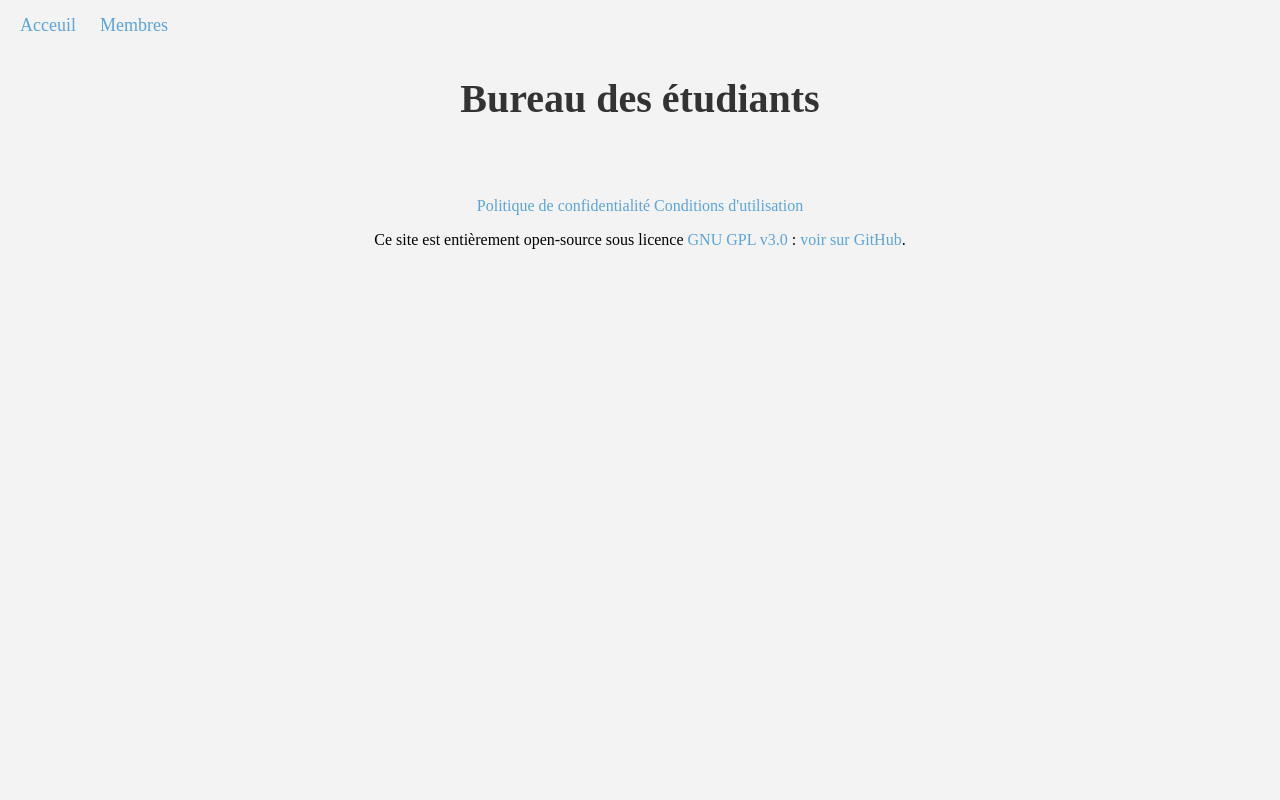
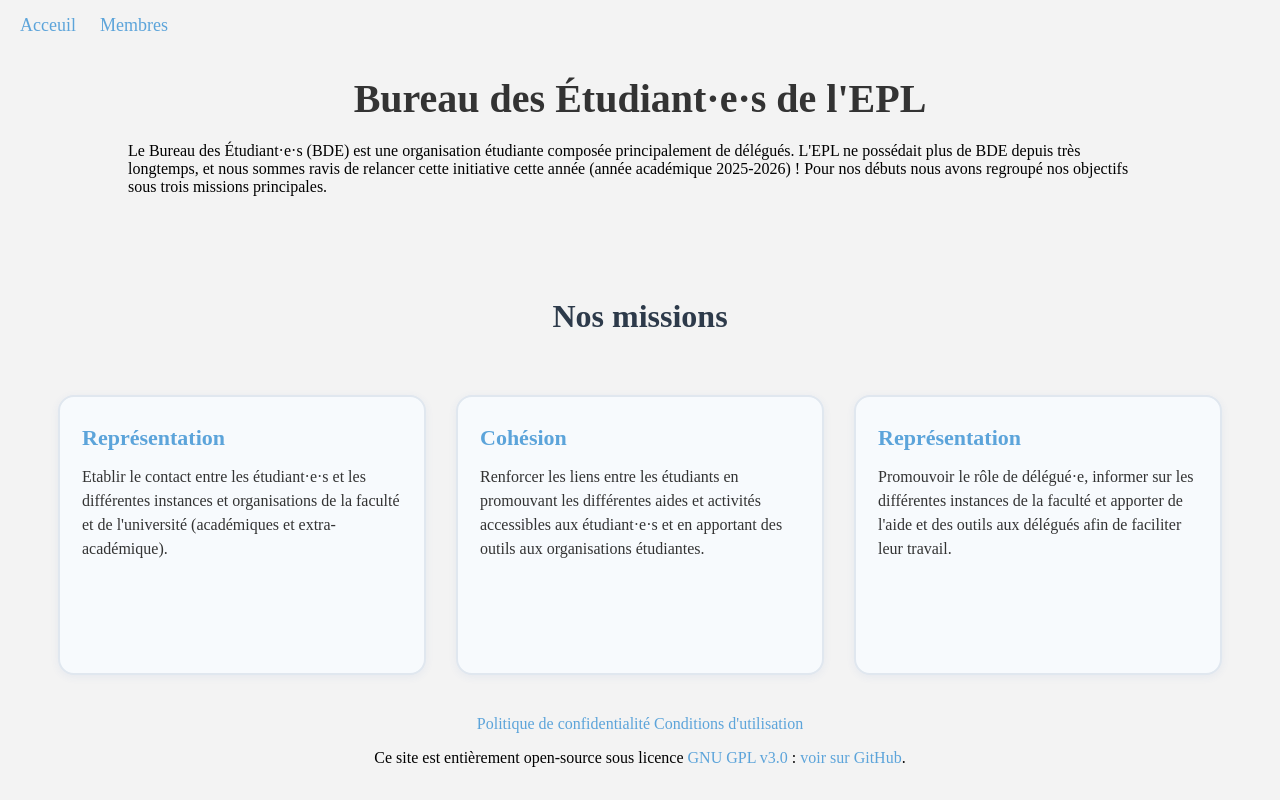
Before and after one commit to Piwy-dev/bde-epl-site, a Flask app: page /home in a window 1280 px wide. Run offline with Flask 3, Linux system fonts and the light colour scheme.

Commit message:
adding mission

```diff
--- a/app/static/css/home.css
+++ b/app/static/css/home.css
@@ -66,3 +66,52 @@
     color: #333;
     margin: 0 0 20px 0;
 }
+
+.missions {
+    display: flex;
+    justify-content: center;
+    gap: 30px;
+    margin: 40px 0;
+    flex-wrap: wrap;
+}
+
+.missions h2 {
+    width: 100%;
+    text-align: center;
+    font-size: 32px;
+    margin-bottom: 30px;
+    color: #2d3a4a;
+}
+
+.mission {
+    background: #f7fafd;
+    border: 2px solid #e0e7ef;
+    border-radius: 16px;
+    box-shadow: 0 2px 8px rgba(60, 100, 180, 0.07);
+    padding: 28px 22px;
+    width: 320px;
+    min-height: 220px;
+    display: flex;
+    flex-direction: column;
+    align-items: flex-start;
+    transition: box-shadow 0.2s;
+}
+
+.mission:hover {
+    box-shadow: 0 4px 16px rgba(60, 100, 180, 0.13);
+    border-color: #5ca4da;
+}
+
+.mission h3 {
+    margin-top: 0;
+    margin-bottom: 14px;
+    font-size: 22px;
+    color: #5ca4da;
+}
+
+.mission p {
+    margin: 0;
+    color: #333;
+    font-size: 16px;
+    line-height: 1.5;
+}
--- a/app/templates/home.html
+++ b/app/templates/home.html
@@ -20,7 +20,24 @@
     </div>
 
     <div class="home">
-        <h1 id="main-title">Bureau des étudiants</h1>
+        <h1 id="main-title">Bureau des Étudiant·e·s de l'EPL</h1>
+        <p id="description">Le Bureau des Étudiant·e·s (BDE) est une organisation étudiante composée principalement de délégués. L'EPL ne possédait plus de BDE depuis très longtemps, et nous sommes ravis de relancer cette initiative cette année (année académique 2025-2026) ! Pour nos débuts nous avons regroupé nos objectifs sous trois missions principales.</p>
+    </div>
+
+    <div class="missions">
+        <h2>Nos missions</h2>
+        <div class="mission" id="missions-1">
+            <h3>Représentation</h3>
+            <p>Etablir le contact entre les étudiant·e·s et les différentes instances et organisations de la faculté et de l'université (académiques et extra-académique).</p>
+        </div>
+        <div class="mission" id="missions-2">
+            <h3>Cohésion</h3>
+            <p>Renforcer les liens entre les étudiants en promouvant les différentes aides et activités accessibles aux étudiant·e·s et en apportant des outils aux organisations étudiantes.</p>
+        </div>
+        <div class="mission" id="missions-3">
+            <h3>Représentation</h3>
+            <p>Promouvoir le rôle de délégué·e, informer sur les différentes instances de la faculté et apporter de l'aide et des outils aux délégués afin de faciliter leur travail.</p>
+        </div>
     </div>
 
     <div class="bottom">
```
